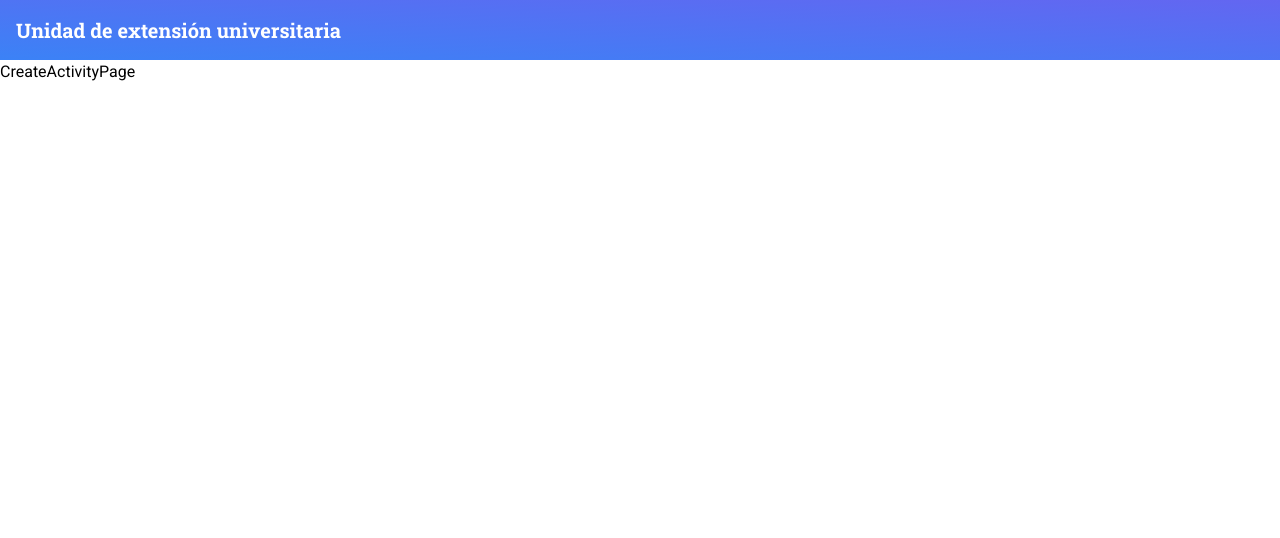
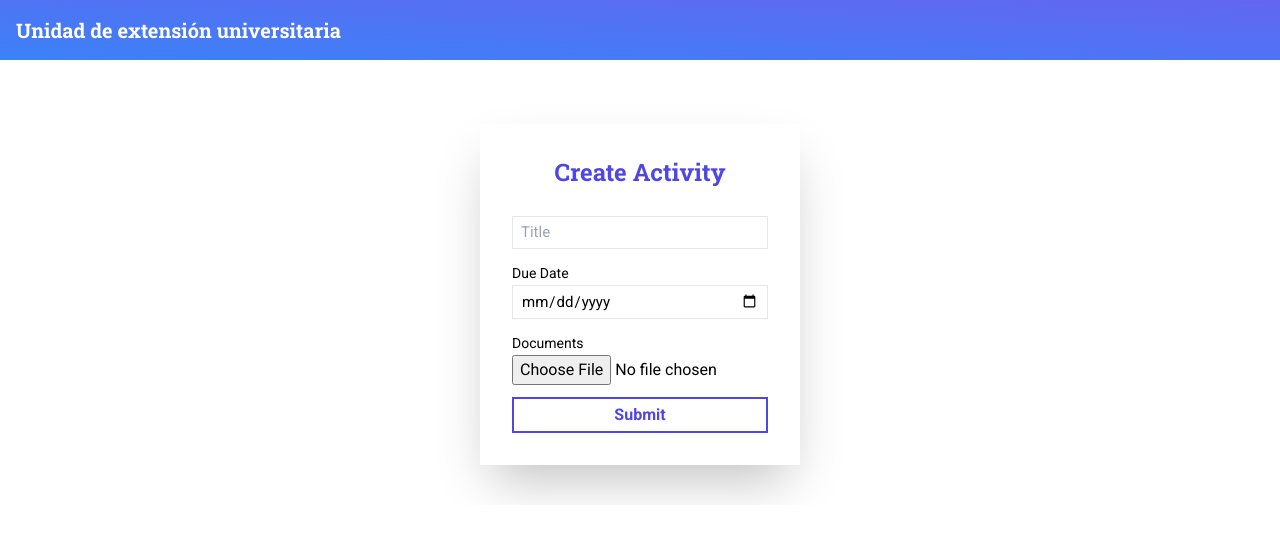
Before and after one commit to dev-langesh/university-extension-unit, a Next.js app in the folder client/: page /course/1/create-activity in a window 1280 px wide. Shown: the top 538 px of the page. Built offline with nearby package versions, Linux system fonts and the light colour scheme; sample sign-in values are in the browser's storage.

Commit message:
create activity

```diff
--- a/client/pages/course/[id]/create-activity.tsx
+++ b/client/pages/course/[id]/create-activity.tsx
@@ -1,5 +1,79 @@
-import React from "react";
+import { Alert, Snackbar } from "@mui/material";
+import { useRouter } from "next/router";
+import React, { useState } from "react";
+import { errorType } from "../../../components/Auth/types";
+import Button from "../../../components/common/buttons/Button";
 
 export default function CreateActivityPage() {
-  return <div>CreateActivityPage</div>;
+  const [error, setError] = useState<errorType>({
+    open: false,
+    msg: "",
+  });
+  const [loading, setLoading] = useState<boolean>(false);
+
+  const router = useRouter();
+
+  const closeError = () => {
+    setError((prev) => ({ ...prev, open: false }));
+
+    setTimeout(() => {
+      setError({ open: false, msg: "" });
+    }, 400);
+  };
+
+  function handleSubmit(e: React.SyntheticEvent) {
+    e.preventDefault();
+  }
+
+  return (
+    <div className="w-screen flex items-center justify-center pt-16 pb-10">
+      <form
+        onSubmit={handleSubmit}
+        className="shadow-2xl p-8 space-y-3 flex flex-col justify-center w-4/5 sm:w-80"
+      >
+        <h1 className="text-center text-2xl font-bold pb-4 font-slab text-indigo-600">
+          Create Activity
+        </h1>
+
+        <input
+          type="text"
+          name="title"
+          placeholder="Title"
+          className="border px-2 py-1 text-[15px] outline-none"
+        />
+
+        <div>
+          <label className="text-sm" htmlFor="date">
+            Due Date
+          </label>
+          <br />
+          <input
+            id="date"
+            type="date"
+            className="border w-full px-2 py-1 text-[15px] outline-none"
+          />
+        </div>
+
+        <div>
+          <label className="text-sm" htmlFor="file">
+            Documents
+          </label>
+          <br />
+          <input id="file" type="file" />
+        </div>
+
+        <Button type="submit" text={loading ? "Loading..." : "Submit"} />
+
+        <Snackbar
+          onClose={closeError}
+          open={error.open}
+          autoHideDuration={6000}
+        >
+          <Alert onClose={closeError} severity="error">
+            {error.msg}
+          </Alert>
+        </Snackbar>
+      </form>
+    </div>
+  );
 }
```
